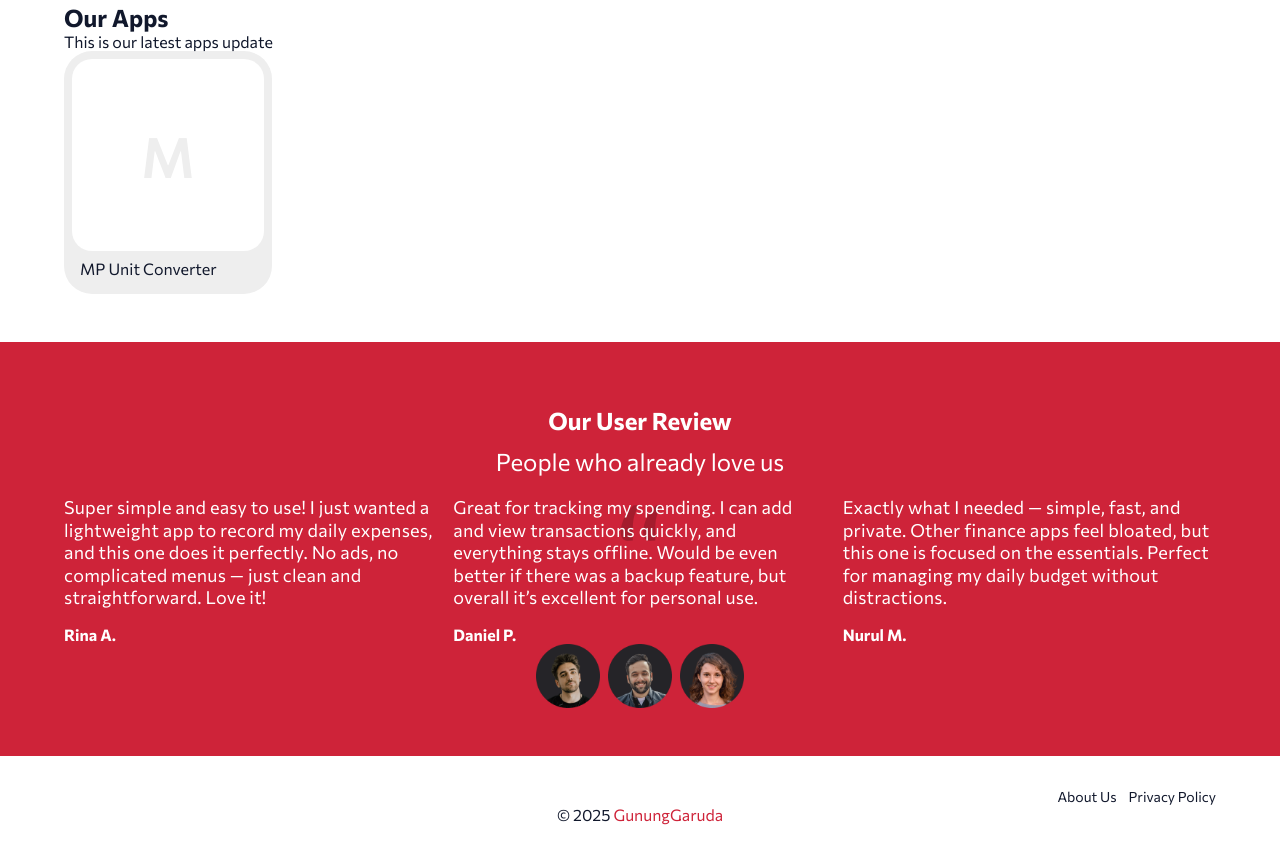
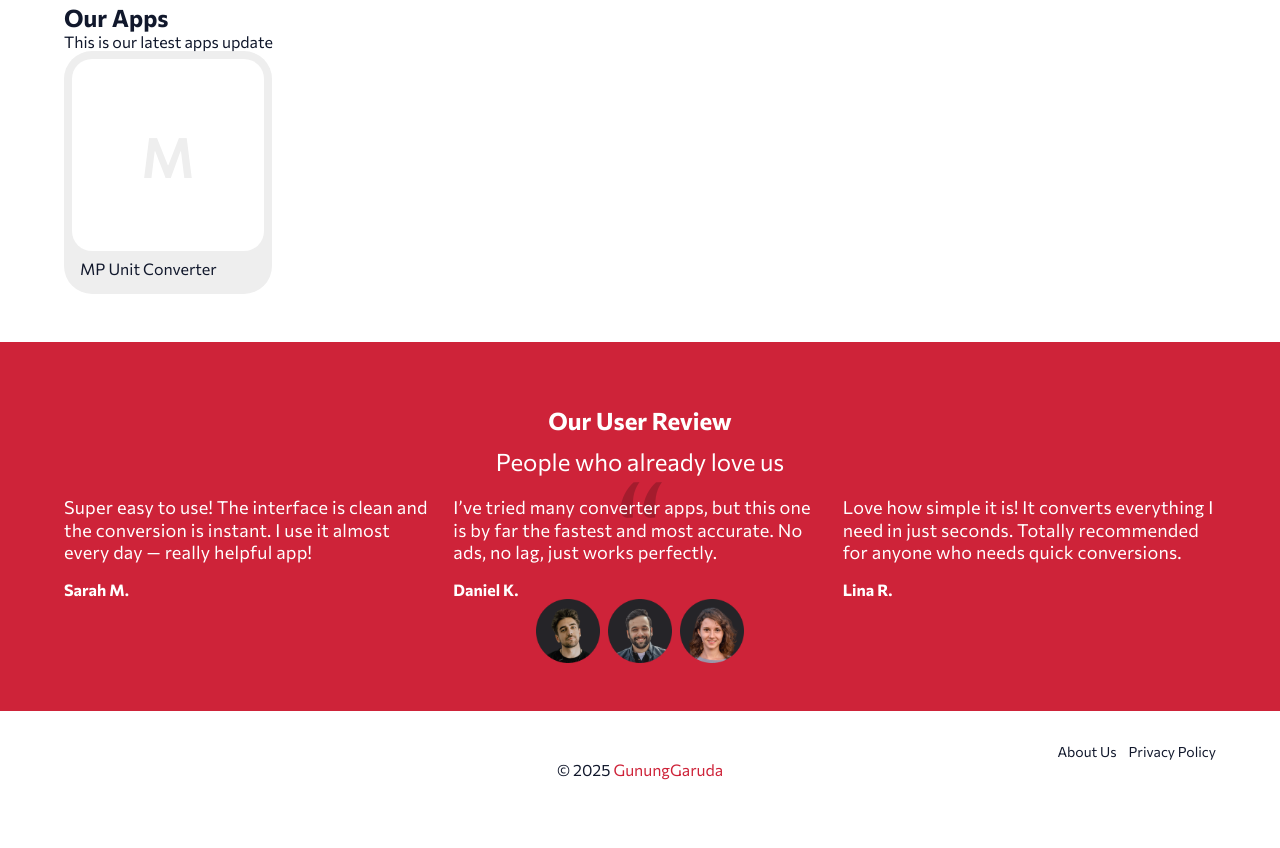
Before and after one commit to GunungGaruda/gununggaruda.github.io, a plain HTML site: page index.html in a window 1280 px wide. Shown: the part 772-1620 px from the top of the page. After the commit the page ends 1575 px from the top, so only its background shows below. Drawn offline with nearby package versions, Linux system fonts and the light colour scheme.

Commit message:
Update index.html

```diff
--- a/index.html
+++ b/index.html
@@ -70,16 +70,16 @@
             <p class="taC">People who already love us</p>
             <div class="fl fl-sa __userReview">
               <div class="__userReview7">
-                <p>Super simple and easy to use! I just wanted a lightweight app to record my daily expenses, and this one does it perfectly. No ads, no complicated menus — just clean and straightforward. Love it!</p>
-                <h4>Rina A.</h4>
+                <p>Super easy to use! The interface is clean and the conversion is instant. I use it almost every day — really helpful app!</p>
+                <h4>Sarah M.</h4>
               </div>
               <div class="__userReview8">
-                <p>Great for tracking my spending. I can add and view transactions quickly, and everything stays offline. Would be even better if there was a backup feature, but overall it’s excellent for personal use.</p>
-                <h4>Daniel P.</h4>
+                <p>I’ve tried many converter apps, but this one is by far the fastest and most accurate. No ads, no lag, just works perfectly.</p>
+                <h4>Daniel K.</h4>
               </div>
               <div class="__userReview9">
-                <p>Exactly what I needed — simple, fast, and private. Other finance apps feel bloated, but this one is focused on the essentials. Perfect for managing my daily budget without distractions.</p>
-                <h4>Nurul M.</h4>
+                <p>Love how simple it is! It converts everything I need in just seconds. Totally recommended for anyone who needs quick conversions.</p>
+                <h4>Lina R.</h4>
               </div>
             </div>
             <div class="fl fl-cc __userImage">
```
